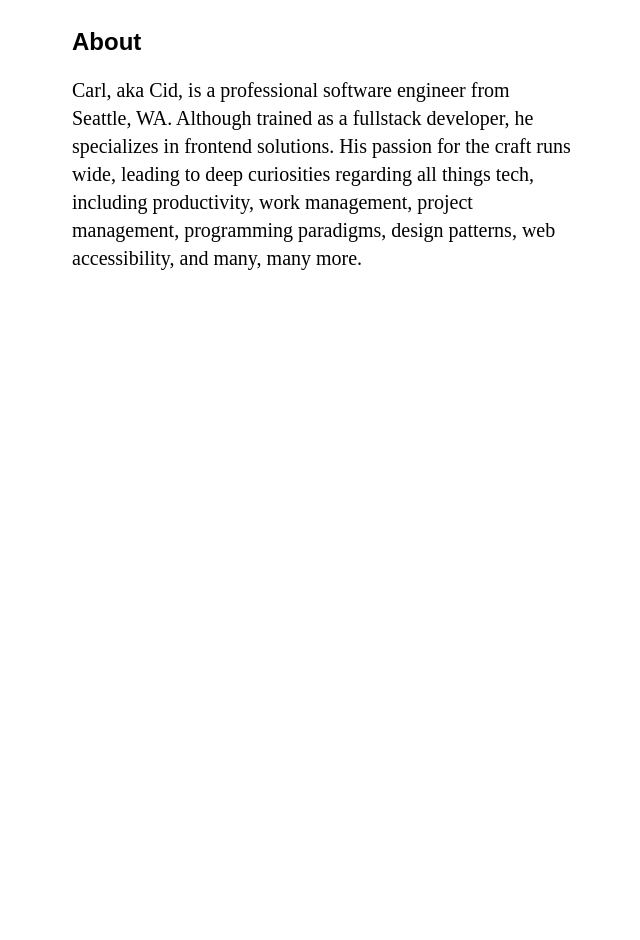
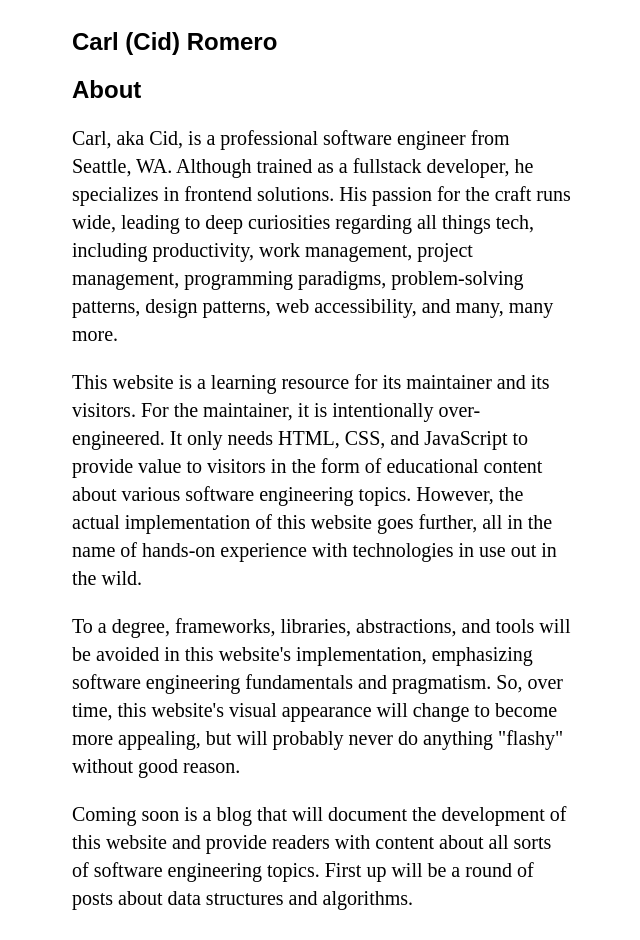
Before and after one commit to carlcidromero/carlcidromero.github.io, a plain HTML site: page index.html in a window 1280 px wide. Shown: the whole page, without its empty margins (318-958 px from the left). Before the commit the page ends 800 px from the top, so only its background shows below. Drawn offline with Linux system fonts and the light colour scheme.

Commit message:
Content: Expand about me section

```diff
--- a/index.html
+++ b/index.html
@@ -9,14 +9,37 @@
   <body>
     <main>
       <article>
-        <h1>About</h1>
+        <h1>Carl (Cid) Romero</h1>
+        <h2>About</h2>
         <p>
           Carl, aka Cid, is a professional software engineer from Seattle, WA.
           Although trained as a fullstack developer, he specializes in frontend
           solutions. His passion for the craft runs wide, leading to deep
           curiosities regarding all things tech, including productivity, work
-          management, project management, programming paradigms, design
-          patterns, web accessibility, and many, many more.
+          management, project management, programming paradigms, problem-solving
+          patterns, design patterns, web accessibility, and many, many more.
+        </p>
+        <p>
+          This website is a learning resource for its maintainer and its
+          visitors. For the maintainer, it is intentionally over-engineered. It
+          only needs HTML, CSS, and JavaScript to provide value to visitors in
+          the form of educational content about various software engineering
+          topics. However, the actual implementation of this website goes
+          further, all in the name of hands-on experience with technologies in
+          use out in the wild.
+        </p>
+        <p>
+          To a degree, frameworks, libraries, abstractions, and tools will be
+          avoided in this website's implementation, emphasizing software
+          engineering fundamentals and pragmatism. So, over time, this website's
+          visual appearance will change to become more appealing, but will
+          probably never do anything "flashy" without good reason.
+        </p>
+        <p>
+          Coming soon is a blog that will document the development of this
+          website and provide readers with content about all sorts of software
+          engineering topics. First up will be a round of posts about data
+          structures and algorithms.
         </p>
       </article>
     </main>
```
